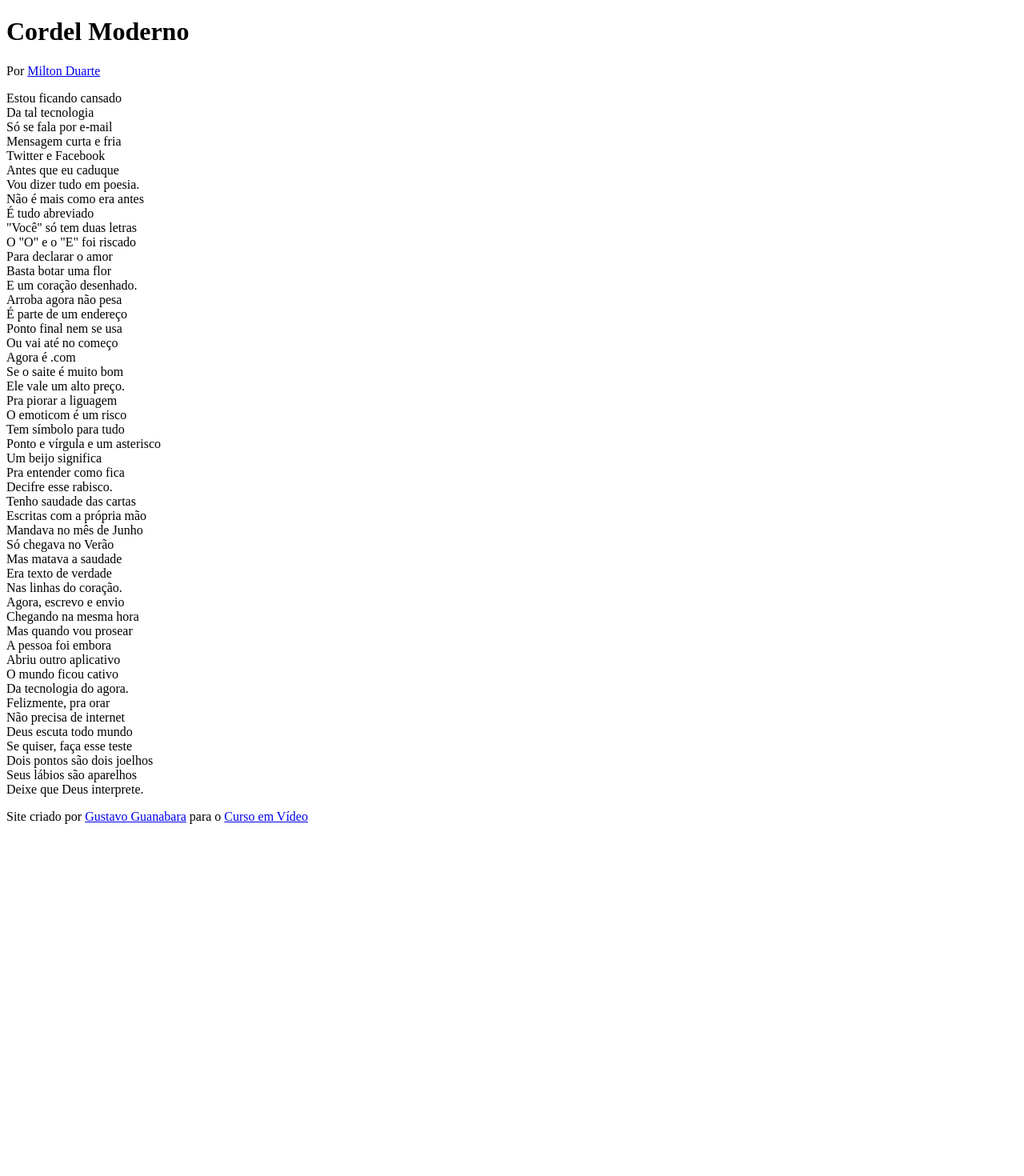
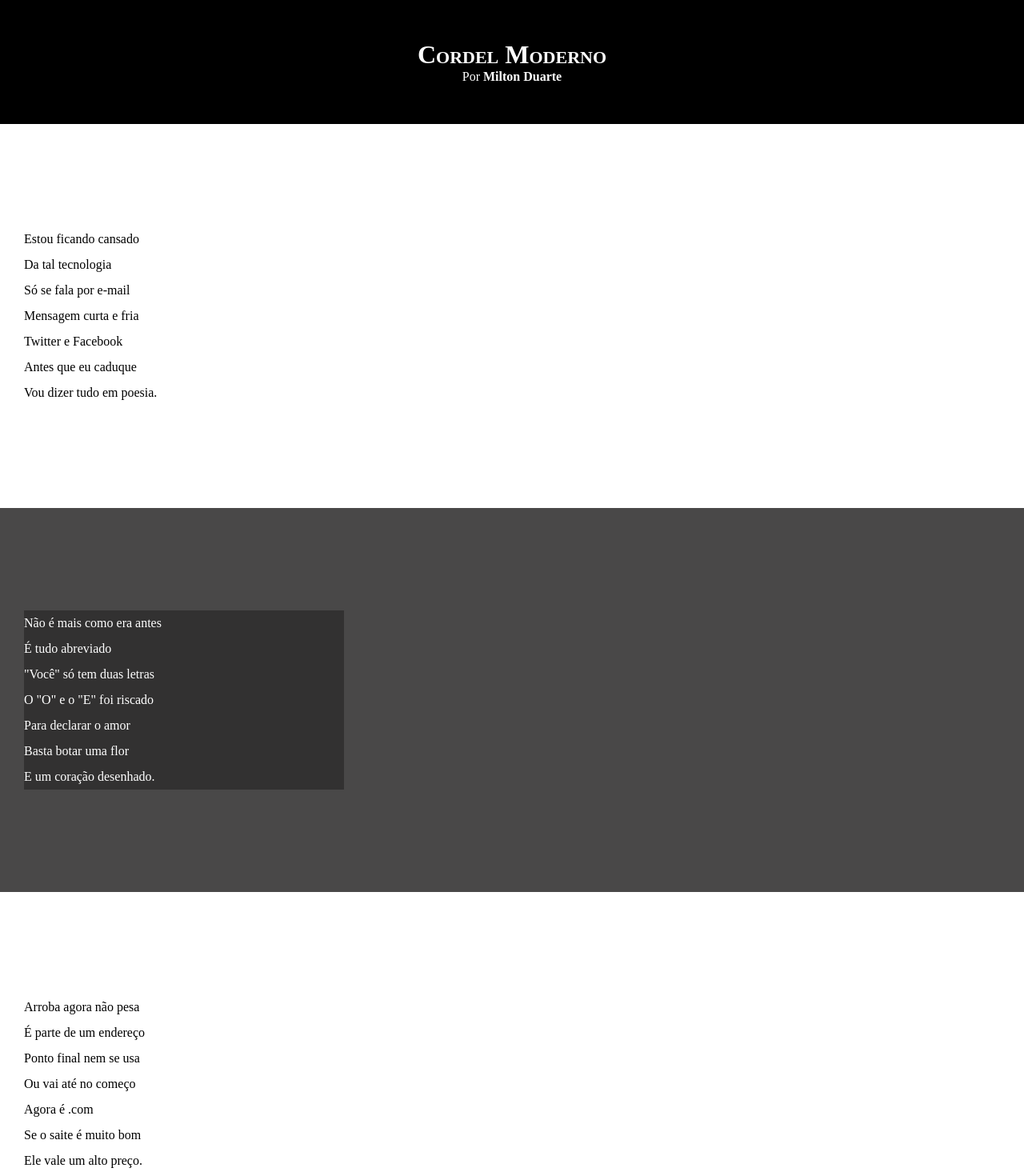
Before and after one commit to WalysonMartins/HTML5, a plain HTML site: page DESAFIO12/index.html in a window 1280 px wide. Shown: the top 1470 px of the page at 80% size. Before the commit the page ends 1046 px from the top, so only its background shows below. Drawn offline with Linux system fonts and the light colour scheme.

Commit message:
atualizei estilos dos textos e blocos

```diff
--- a/DESAFIO12/estilo/style.css
+++ b/DESAFIO12/estilo/style.css
@@ -0,0 +1,65 @@
+@charset "UTF-8";
+
+* {
+    margin: 0px;
+    padding: 0px;
+}
+
+html, body {
+    min-height: 100vh;
+    background-color: darkgray;
+}
+
+header {
+    background-color: black;
+    color: white;
+    text-align: center;
+}
+
+header > h1 {
+    padding-top: 50px;
+    font-variant: small-caps;
+}
+
+header > p {
+    padding-bottom: 50px;
+}
+
+header a, footer a {
+    color: white;
+    text-decoration: none;
+    font-weight: bolder;
+}
+
+header a:hover, footer a:hover {
+    text-decoration: underline;
+}
+
+section {
+    padding-top: 10%;
+    padding-bottom: 10%;
+    line-height: 2em;
+    padding-left: 30px;
+}
+
+section.normal {
+    background-color: white;
+    color: black;
+}
+
+section.imagem {
+    background-color: rgb(73, 72, 72);
+    color: white;
+}
+
+section.imagem > p {
+    width: 400px;
+    background-color: rgba(0, 0, 0, 0.322);
+}
+
+footer {
+    background-color: black;
+    color: white;
+    text-align: center;
+    padding: 10px;
+}
--- a/DESAFIO12/index.html
+++ b/DESAFIO12/index.html
@@ -13,7 +13,8 @@
 
     </header>
 
-        <section>
+        <section class="normal">
+            <p>
                 Estou ficando cansado <br>
                 Da tal tecnologia <br>
                 Só se fala por e-mail <br>
@@ -21,11 +22,13 @@
                 Twitter e Facebook <br>
                 Antes que eu caduque <br>
                 Vou dizer tudo em poesia. <br>
+            </p>
         </section>
 
 
 
-        <section>
+        <section class="imagem">
+            <p>
                 Não é mais como era antes <br>
                 É tudo abreviado <br>
                 "Você" só tem duas letras <br>
@@ -33,11 +36,14 @@
                 Para declarar o amor <br>
                 Basta botar uma flor <br>
                 E um coração desenhado. <br>
+            </p>
         </section>
 
 
 
-        <section>
+        <section class="normal">
+
+                <p>
                     Arroba agora não pesa <br>
                     É parte de um endereço<br>
                     Ponto final nem se usa<br>
@@ -45,6 +51,9 @@
                     Agora é .com<br>
                     Se o saite é muito bom<br>
                     Ele vale um alto preço.<br>
+                </p>
+
+
                 Pra piorar a liguagem<br>
                 O emoticom é um risco<br>
                 Tem símbolo para tudo<br>
@@ -52,11 +61,13 @@
                 Um beijo significa<br>
                 Pra entender como fica<br>
                 Decifre esse rabisco.<br>
+
         </section>
 
 
 
-        <section>
+        <section class="imagem">
+            <p>
                 Tenho saudade das cartas <br>
                 Escritas com a própria mão <br>
                 Mandava no mês de Junho <br>
@@ -64,10 +75,12 @@
                 Mas matava a saudade <br>
                 Era texto de verdade <br>
                 Nas linhas do coração. <br>
+            </p>
         </section>
 
 
-        <section>
+        <section class="normal">
+            <p>
                 Agora, escrevo e envio  <br>
                 Chegando na mesma hora <br>
                 Mas quando vou prosear <br>
@@ -82,6 +95,7 @@
                 Dois pontos são dois joelhos <br>
                 Seus lábios são aparelhos <br>
                 Deixe que Deus interprete. <br>
+            </p>
         </section>
 
         <footer>
```
Lines whose indentation alone changed are shown as unchanged.
